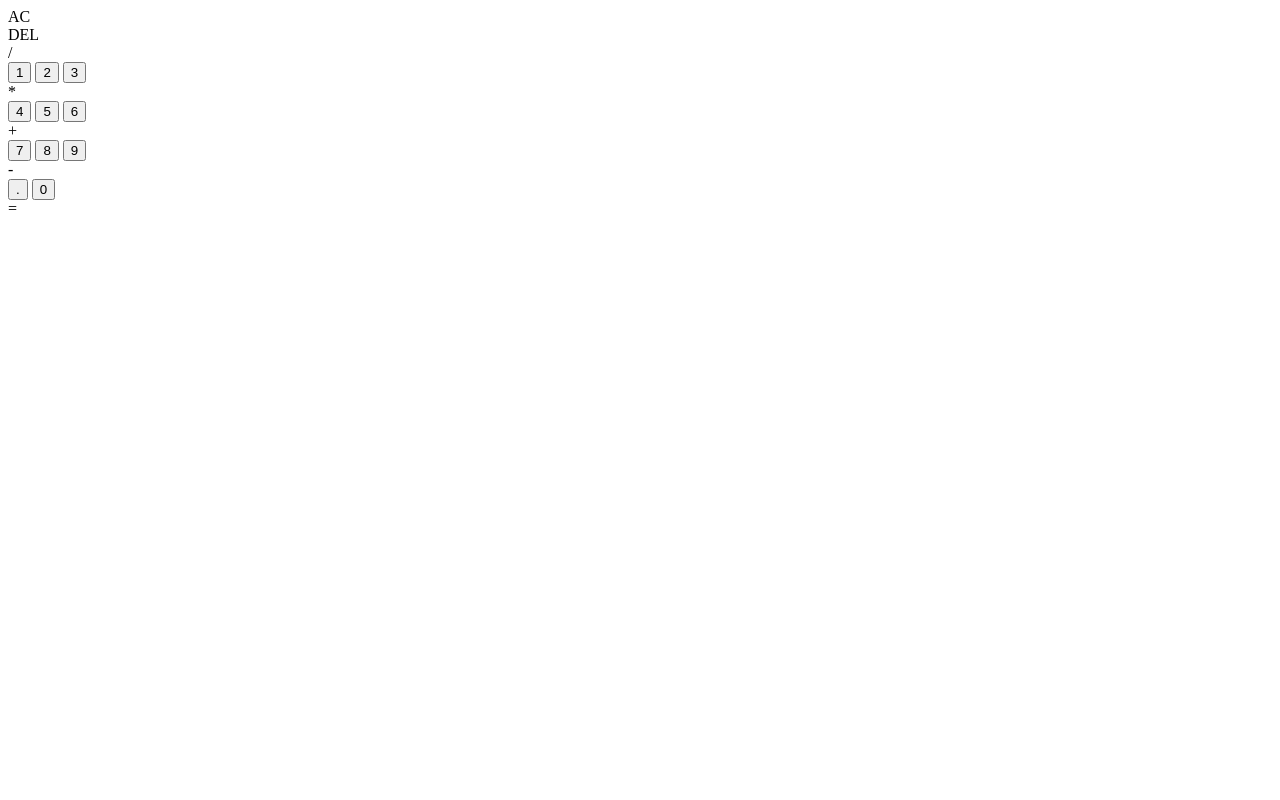
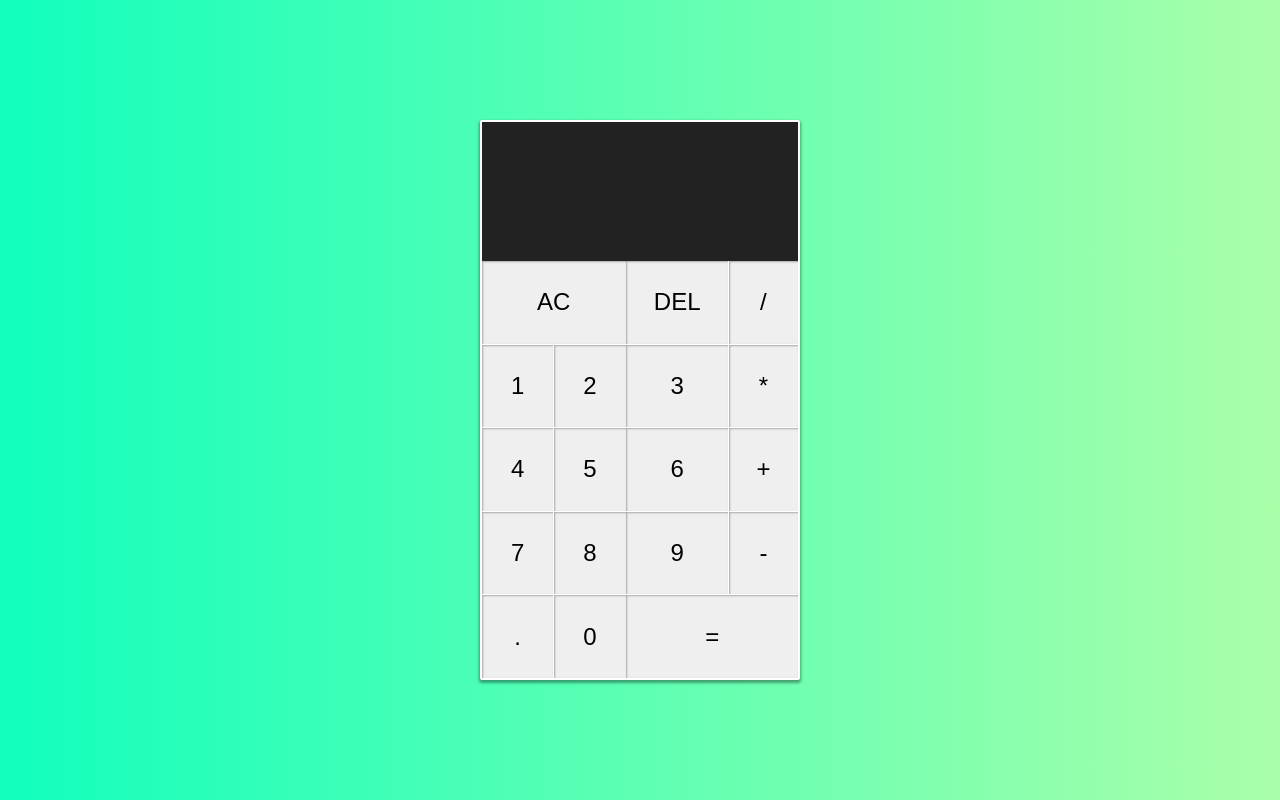
Before and after one commit to vascodes/js-calculator, a plain HTML site: page index.html in a window 1280 px wide. Drawn offline with Linux system fonts and the light colour scheme.

Commit message:
Add styles to style.css

```diff
--- a/index.html
+++ b/index.html
@@ -14,24 +14,24 @@
 			<div class="calculator-container">
 				<div class="calculator-display"></div>
 				<div class="calculator-buttons">
-					<div id="btn-all-clear">AC</div>
-					<div id="btn-delete">DEL</div>
-					<div class="btn-operator">/</div>
-					<button class="btn-number">1</button>
-					<button class="btn-number">2</button>
-					<button class="btn-number">3</button>
-					<div class="btn-operator">*</div>
-					<button class="btn-number">4</button>
-					<button class="btn-number">5</button>
-					<button class="btn-number">6</button>
-					<div class="btn-operator">+</div>
-					<button class="btn-number">7</button>
-					<button class="btn-number">8</button>
-					<button class="btn-number">9</button>
-					<div class="btn-operator">-</div>
-					<button class="btn-number">.</button>
-					<button class="btn-number">0</button>
-					<div class="btn-operator">=</div>
+					<button id="btn-all-clear" class="calculator-btn">AC</button>
+					<button id="btn-delete" class="calculator-btn">DEL</button>
+					<button class="calculator-btn btn-operator">/</button>
+					<button class="calculator-btn btn-number">1</button>
+					<button class="calculator-btn btn-number">2</button>
+					<button class="calculator-btn btn-number">3</button>
+					<button class="calculator-btn btn-operator">*</button>
+					<button class="calculator-btn btn-number">4</button>
+					<button class="calculator-btn btn-number">5</button>
+					<button class="calculator-btn btn-number">6</button>
+					<button class="calculator-btn btn-operator">+</button>
+					<button class="calculator-btn btn-number">7</button>
+					<button class="calculator-btn btn-number">8</button>
+					<button class="calculator-btn btn-number">9</button>
+					<button class="calculator-btn btn-operator">-</button>
+					<button class="calculator-btn btn-number">.</button>
+					<button class="calculator-btn btn-number">0</button>
+					<button id="btn-equals" class="calculator-btn btn-operator">=</button>
 				</div>
 			</div>
 		</div>
--- a/style.css
+++ b/style.css
@@ -0,0 +1,125 @@
+* {
+    margin: 0;
+    padding: 0;
+    box-sizing: border-box;
+}
+
+.main-container {
+    /* width: 100vw; */
+    height: 100vh;
+    overflow: hidden;
+    display: grid;
+    place-items: center;
+
+    /* fallback for old browsers */
+    background: #AAFFA9;
+    /* Chrome 10-25, Safari 5.1-6 */
+    background: -webkit-linear-gradient(to right, #11FFBD, #AAFFA9);
+    /* W3C, IE 10+/ Edge, Firefox 16+, Chrome 26+, Opera 12+, Safari 7+ */
+    background: linear-gradient(to right, #11FFBD, #AAFFA9);
+}
+
+.calculator-container {
+    border: 2px solid white;
+    background-color: white;
+    width: 25vw;
+    height: 65vh;
+    box-shadow: 0px 2px 3px 1px rgba(0, 0, 0, 0.372);
+    border-radius: 2px;
+}
+
+.calculator-display {
+    height: 25%;
+    background-color: #000000dd;
+}
+
+.calculator-buttons {
+    display: grid;
+    grid-template-rows: repeat(5, auto);
+    grid-template-columns: repeat(4, auto);
+    gap: 0.05rem;
+    height: 75%;
+}
+
+.calculator-btn {
+    font-size: 2vw;
+    border-radius: 0;
+    border: 0;
+    box-shadow: inset 1px 1px 2px 0px rgba(0, 0, 0, 0.3);
+    cursor: pointer;
+}
+
+.calculator-btn:hover{
+    background-color: rgba(0, 0, 0, 0.096);
+}
+
+.calculator-btn:active{
+    background-color: rgba(0, 0, 0, 0.15);
+}
+
+#btn-all-clear {
+    grid-column: 1 / span 2;
+}
+
+#btn-equals {
+    grid-column: 3 / span 2;
+}
+
+/* MEDIA QUERIES */
+
+/* Extra small devices (phones, 600px and down) */
+@media only screen and (max-width: 600px) {
+    .calculator-container {
+        width: 80vw;
+        height: 60vh;
+    }
+
+    .calculator-btn{
+        font-size: 1.5rem;
+    }
+}
+
+/* Small devices (portrait tablets and large phones, 600px and up) */
+@media only screen and (min-width: 600px) {
+    .calculator-container {
+        width: 80vw;
+        height: 70vh;
+    }
+
+    .calculator-btn{
+        font-size: 1.5rem;
+    }
+}
+
+/* Medium devices (landscape tablets, 768px and up) */
+@media only screen and (min-width: 768px) {
+    .calculator-container {
+        width: 70vw;
+        height: 60vh;
+    }
+}
+
+
+/* Large devices (laptops/desktops, 992px and up) */
+@media only screen and (min-width: 992px) {
+    .calculator-container {
+        width: 45vw;
+        height: 65vh;
+    }
+
+    .calculator-btn{
+        font-size: 1.5rem;
+    }
+}
+
+/* Extra large devices (large laptops and desktops, 1200px and up) */
+@media only screen and (min-width: 1200px) {
+    .calculator-container {
+        width: 25vw;
+        height: 70vh;
+    }
+
+    .calculator-btn{
+        font-size: 1.5rem;
+    }
+}
```
